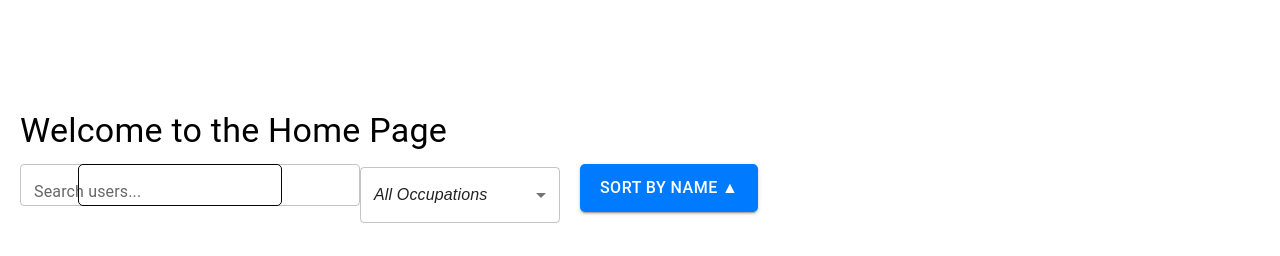
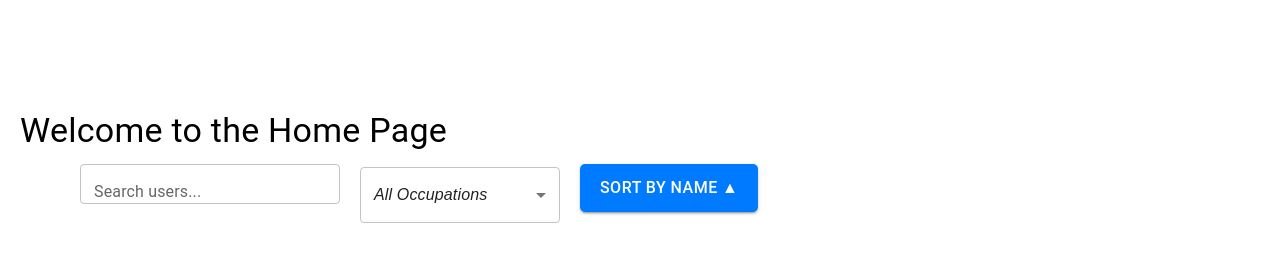
Before and after one commit to AlaaShaban02/React-project, a React (Vite) app: page /home in a window 1280 px wide. Shown: the top 256 px of the page. Built offline with nearby package versions, Linux system fonts and the light colour scheme; no server answers.

Commit message:
fix design

```diff
--- a/src/components/home/Home.jsx
+++ b/src/components/home/Home.jsx
@@ -94,7 +94,7 @@ export default function Home({ theme }) {
           value={searchTerm}
           onChange={handleSearchChange}
           onKeyPress={handleKeyPress} // Detect Enter key press
-          style={{ marginBottom: '16px' }}
+          style={{ marginBottom: '16px', marginLeft:'60px' }}
         />
 
         {/* Occupation Dropdown */}
@@ -102,7 +102,7 @@ export default function Home({ theme }) {
           value={selectedOccupation}
           onChange={handleOccupationChange}
           displayEmpty
-          style={{ marginBottom: '16px', width: '200px' }}
+          style={{ marginBottom: '16px', width: '200px',marginLeft: '20px' }}
         >
           <MenuItem value="">
             <em>All Occupations</em>
--- a/src/components/home/Home.scss
+++ b/src/components/home/Home.scss
@@ -65,11 +65,10 @@ $text-color-dark: #eaeaea;
     }
 
     input[type="text"] {
-      margin: 0 20px 0 58px;
+      margin: 0;
       padding: $input-padding;
-      width: 60%;
+      width: 100%;
       max-width: 400px;
-      border: 1px solid $border-color;
       border-radius: $input-border-radius;
       font-size: 16px;
       transition: border 0.3s ease, box-shadow 0.3s ease;
```
